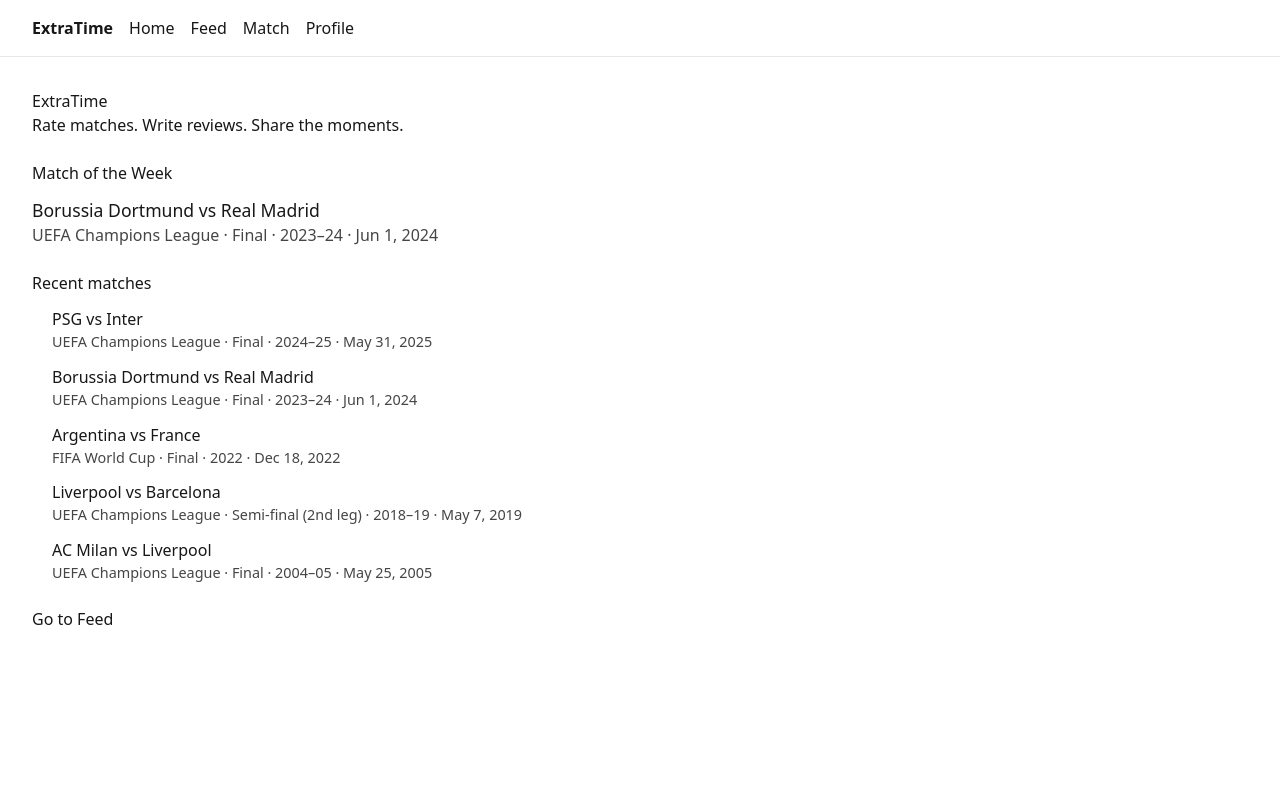
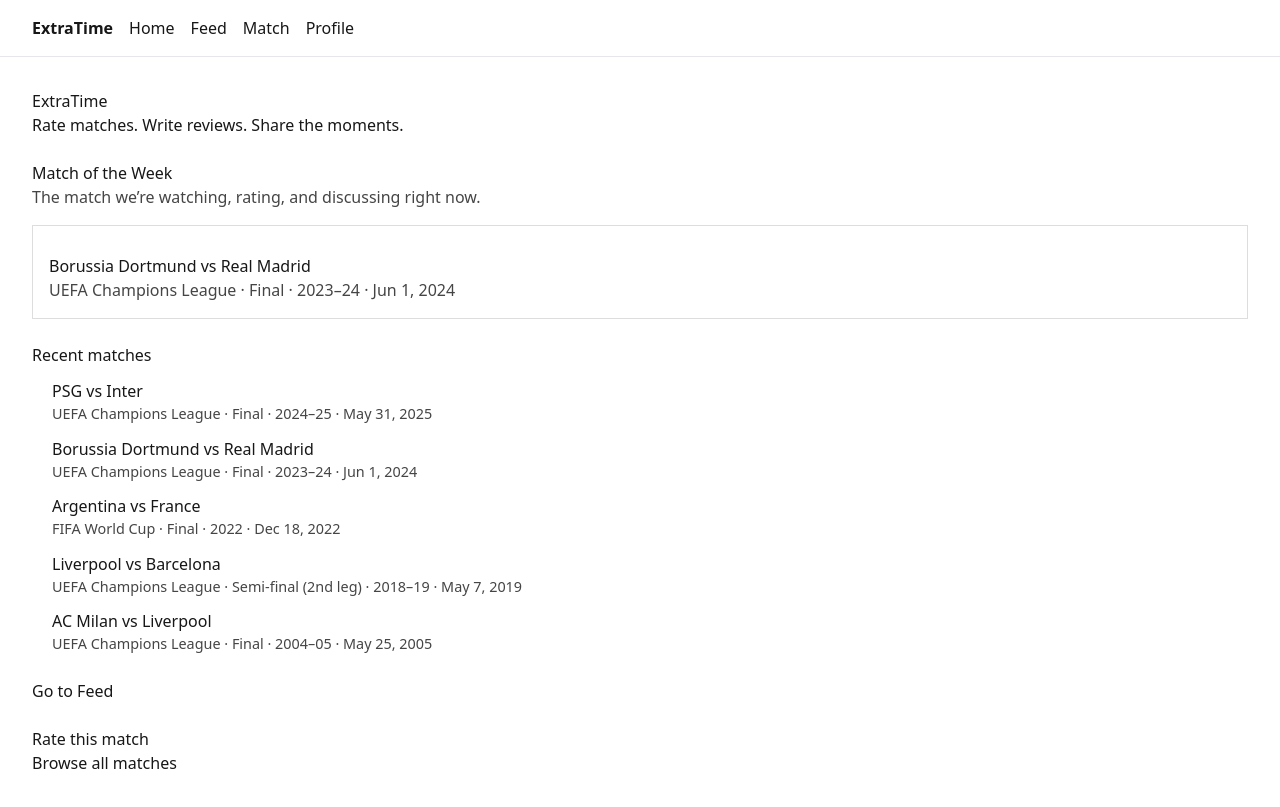
Before and after one commit to Wuzzby/ExtraTime, a Next.js app: page / in a window 1280 px wide. Built offline with nearby package versions, Linux system fonts and the light colour scheme.

Commit message:
Clarify Home actions and emphasize Match of the Week

```diff
--- a/app/page.tsx
+++ b/app/page.tsx
@@ -15,11 +15,15 @@
 
       <h2 style={{ marginTop: "1.5rem" }}>Match of the Week</h2>
 
+      <p style={{ opacity: 0.8 }}>
+        The match we’re watching, rating, and discussing right now.
+      </p>
+
       {!featured ? (
         <p>Featured match not set.</p>
       ) : (
-        <div style={{ marginTop: "0.75rem" }}>
-          <div style={{ fontSize: "1.1rem" }}>
+        <div style={{ marginTop: "1rem", padding: "1rem", border: "1px solid #ddd" }}>
+          <div style={{ marginTop: "0.75rem" }}>
             <Link href={`/match/${featured.id}`}>
               {featured.homeTeam} vs {featured.awayTeam}
             </Link>
@@ -47,7 +51,17 @@
 
       <div style={{ marginTop: "1.5rem" }}>
         <Link href="/feed">Go to Feed</Link>
-      </div>
+      </div><div style={{ marginTop: "1.5rem" }}>
+  {featured && (
+    <Link href={`/match/${featured.id}`}>
+      Rate this match
+    </Link>
+  )}
+  <br />
+  <Link href="/match">
+    Browse all matches
+  </Link>
+</div>
     </>
   );
 }
```
